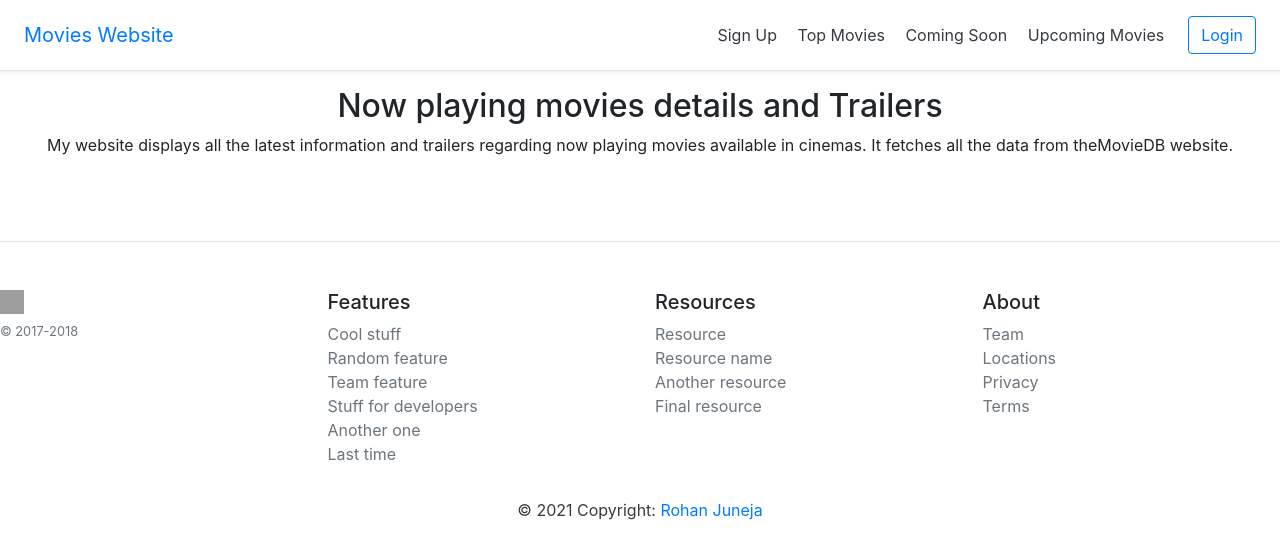
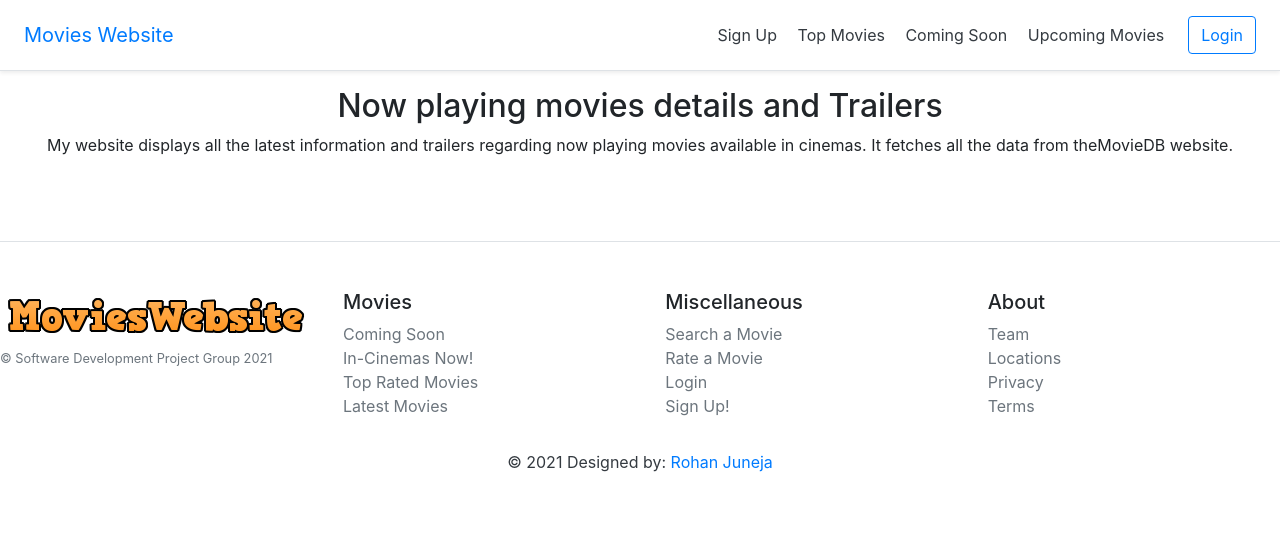
Before and after one commit to InRaiDi/MovieAdviser, a Node server app: page / in a window 1280 px wide. Shown: the top 559 px of the page. Run offline with Node 20, Linux system fonts and the light colour scheme; grey boxes are pictures that could not be loaded.

Commit message:
Added Logo, Fixed Footer issues

```diff
--- a/app/views/partials/footer.ejs
+++ b/app/views/partials/footer.ejs
@@ -3,27 +3,27 @@
 <footer class="pt-4 my-md-5 pt-md-5 border-top">
     <div class="row">
       <div class="col-12 col-md">
-        <img class="mb-2" src="../../assets/brand/bootstrap-solid.svg" alt="" width="24" height="24">
-        <small class="d-block mb-3 text-muted">&copy; 2017-2018</small>
+        <img class="mb-2" src="img/logo.png" alt="" >
+        <small class="d-block mb-3 text-muted">&copy; Software Development Project Group 2021</small>
       </div>
       <div class="col-6 col-md">
-        <h5>Features</h5>
+        <h5>Movies</h5>
         <ul class="list-unstyled text-small">
-          <li><a class="text-muted" href="#">Cool stuff</a></li>
-          <li><a class="text-muted" href="#">Random feature</a></li>
-          <li><a class="text-muted" href="#">Team feature</a></li>
-          <li><a class="text-muted" href="#">Stuff for developers</a></li>
-          <li><a class="text-muted" href="#">Another one</a></li>
-          <li><a class="text-muted" href="#">Last time</a></li>
+          <li><a class="text-muted" href="#">Coming Soon</a></li>
+          <li><a class="text-muted" href="#">In-Cinemas Now!</a></li>
+          <li><a class="text-muted" href="#">Top Rated Movies</a></li>
+          <li><a class="text-muted" href="#">Latest Movies</a></li>
+          <li><a class="text-muted" href="#"></a></li>
+
         </ul>
       </div>
       <div class="col-6 col-md">
-        <h5>Resources</h5>
+        <h5>Miscellaneous</h5>
         <ul class="list-unstyled text-small">
-          <li><a class="text-muted" href="#">Resource</a></li>
-          <li><a class="text-muted" href="#">Resource name</a></li>
-          <li><a class="text-muted" href="#">Another resource</a></li>
-          <li><a class="text-muted" href="#">Final resource</a></li>
+          <li><a class="text-muted" href="#">Search a Movie</a></li>
+          <li><a class="text-muted" href="#">Rate a Movie</a></li>
+          <li><a class="text-muted" href="#">Login</a></li>
+          <li><a class="text-muted" href="#">Sign Up!</a></li>
         </ul>
       </div>
       <div class="col-6 col-md">
@@ -37,7 +37,7 @@
       </div>
     </div>
     <div class="text-center p-3 text-dark">
-        <p>© 2021 Copyright: <a href="https://www.rohanjuneja.com/">Rohan Juneja</a></p>
+        <p>© 2021 Designed by: <a href="https://www.rohanjuneja.com/">Rohan Juneja</a></p>
     </div>
   </footer>
 
```
Also changed, not shown: public/img/logo.png (added).
